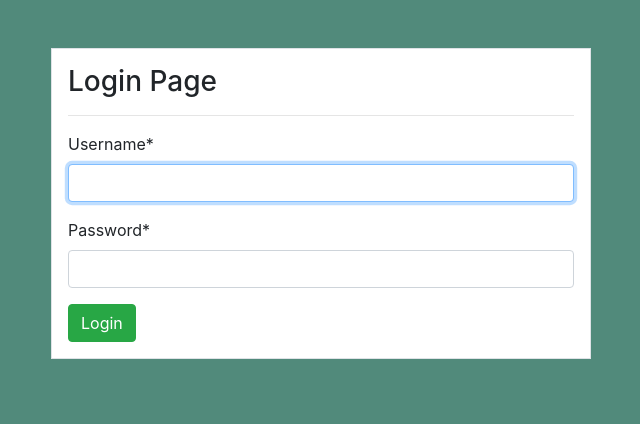
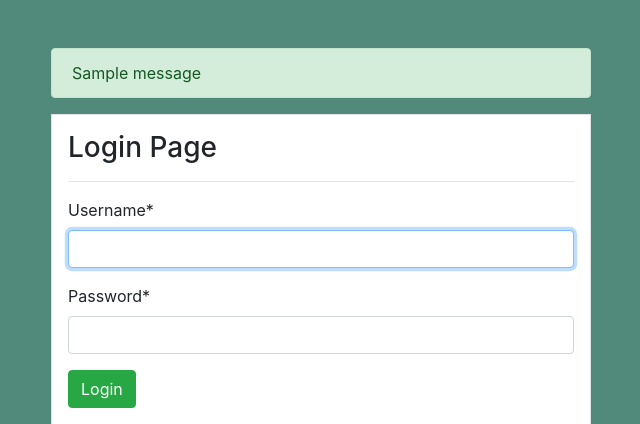
Before and after one commit to SEONGJAE-YOO/Django-Inventory-System-Web, a Django app: page / in a window 1280 px wide. Shown: the part 56-480 px from the top of the page, without its empty margins (319-959 px from the left). Run offline with Django 3.2, Linux system fonts and the light colour scheme; one stand-in notice (Sample message) is shown; some libraries are stand-ins or nearby versions.

Commit message:
update: login.html (회원가입하면 로그인페이지로 넘어가 message 알림 표시)

```diff
--- a/templates/user/login.html
+++ b/templates/user/login.html
@@ -7,6 +7,13 @@
     <div class="container">
         <div class="row mt-5">
             <div class="col-md-6 offset-md-3">
+                {% for message in messages%}
+                {% if message%}
+                <div class="alert alert-{{message.tags}}">
+                    {{message}}
+                </div>
+                {% endif %}
+                {% endfor %}
                 <div class="border p-3 bg-white">
                     <h3>Login Page</h3>
                     <hr>
```
